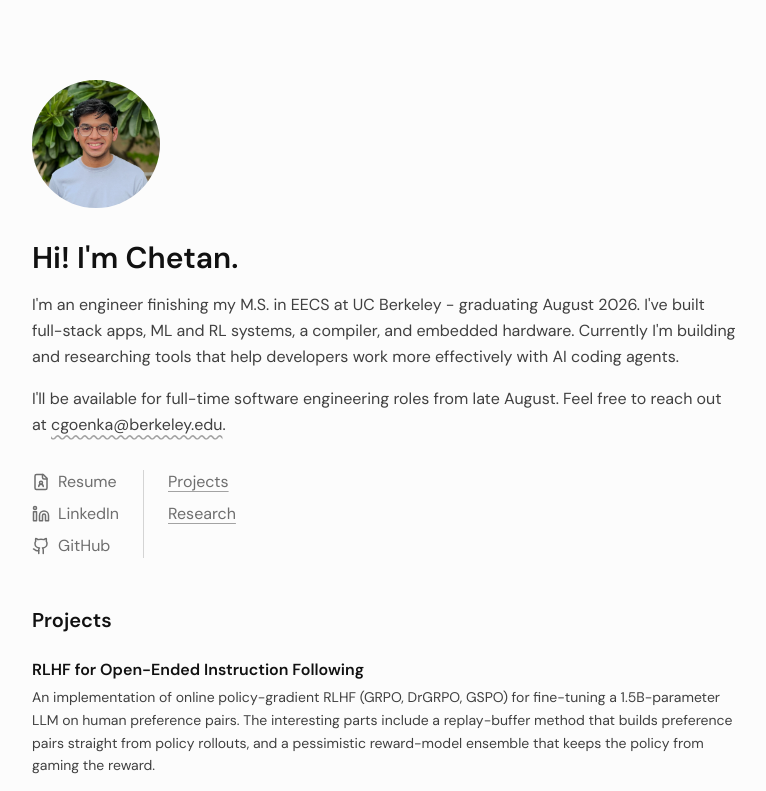
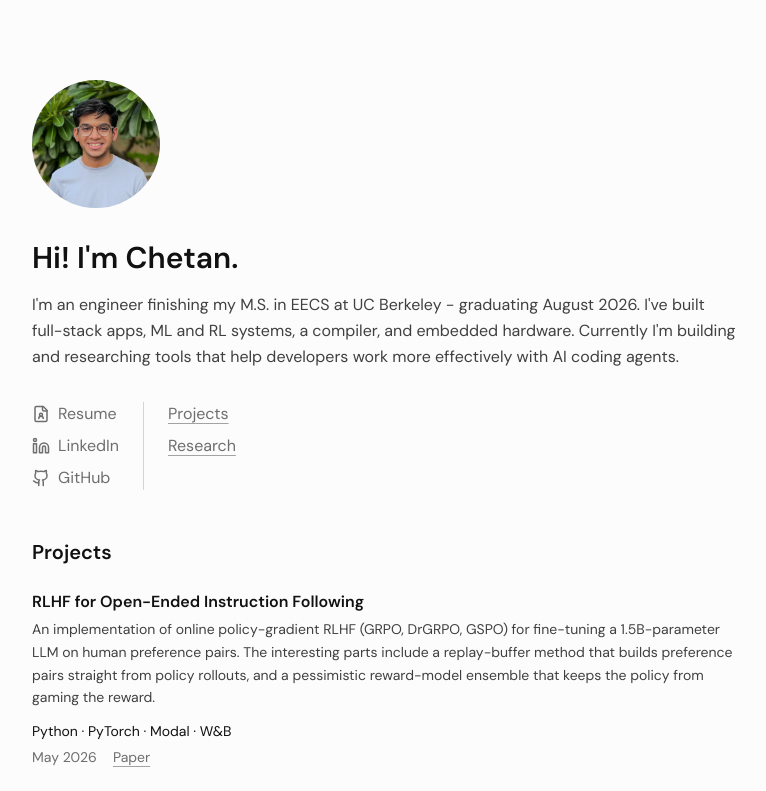
Before and after one commit to c-goenka/personal-website, a Next.js app: page / in a window 1280 px wide. Shown: the top 791 px of the page, without its empty margins (256-1022 px from the left). Built offline with nearby package versions, Linux system fonts and the light colour scheme.

Commit message:
update content

```diff
--- a/src/app/page.tsx
+++ b/src/app/page.tsx
@@ -43,9 +43,9 @@ export default function Home() {
                 <p className="text-body leading-relaxed">
                     I&apos;m an engineer finishing my M.S. in EECS at UC Berkeley - graduating August 2026. I&apos;ve built full-stack apps, ML and RL systems, a compiler, and embedded hardware. Currently I&apos;m building and researching tools that help developers work more effectively with AI coding agents.
                 </p>
-                <p className="text-body leading-relaxed mt-4">
+                {/* <p className="text-body leading-relaxed mt-4">
                     I&apos;ll be available for full-time software engineering roles from late August. Feel free to reach out at <a href="mailto:cgoenka@berkeley.edu" className="underline decoration-wavy decoration-decoration underline-offset-4 hover:text-muted-hover transition-colors">cgoenka@berkeley.edu</a>.
-                </p>
+                </p> */}
             </div>
 
             {/* Links Section */}
```
